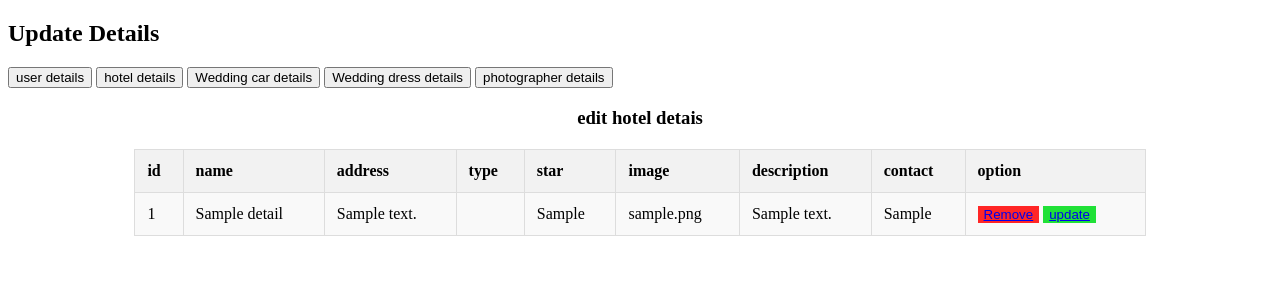
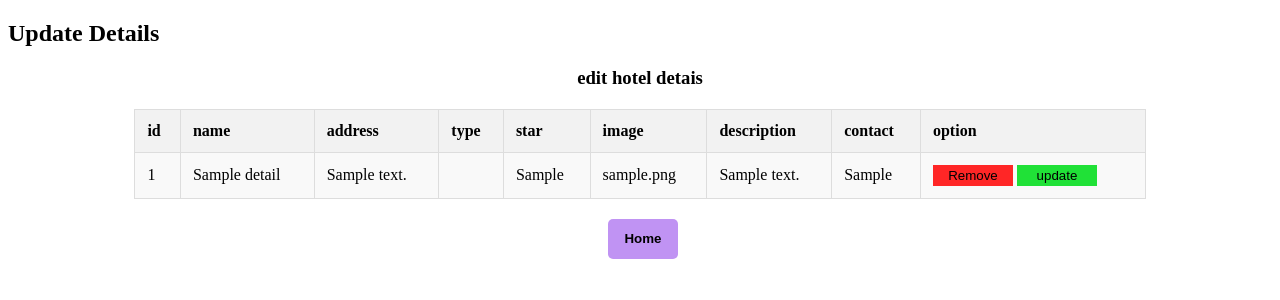
Before and after one commit to ChanakaWickramasingha/Wedding-plannig, a PHP site: page /wed1/admin_hotel.php in a window 1280 px wide. Shown: the top 300 px of the page. Run offline with PHP 8.4, Linux system fonts and the light colour scheme; tables that the repository leaves empty or names only in its code hold one stand-in row (values such as "Sample post").

Commit message:
style/decoration of admin hotel page 'admin_hotel.php'

```diff
--- a/admin_hotel.php
+++ b/admin_hotel.php
@@ -36,6 +36,9 @@ $result = $con -> query($sql)
             text-align: left;
         }
         .r1{
+            width:80px;
+            height:auto;
+            padding:3px;
             background-color:#FF2626;
             border:none;
         }
@@ -43,21 +46,40 @@ $result = $con -> query($sql)
             transform:scale(1.2);
         }
         .u1{
+            width:80px;
+            height:auto;
+            padding:3px;
             background-color:#20E137;
             border:none;
         }
         .u1:hover{
             transform:scale(1.2);
         }
+        .home{
+            width:70px;
+            height:40px;
+            background-color:#C093F3;
+            border:none;
+            border-radius:5px;
+            margin-left:600px;
+
+        }
+        .homelink{
+            text-decoration: none;
+            color:black;
+            font-weight:bold;
+        }
+        .home:hover{
+            background-color:#AF73F1;
+        }
+        .option{
+            text-decoration: none;
+            color:black;
+        }
     </style>
 </head>
 <body>
 <h2>Update Details</h2>
-    <button>user details</button>
-    <button>hotel details</button>
-    <button>Wedding car details</button>
-    <button>Wedding dress details</button>
-    <button>photographer details</button>
 
     <h3>edit hotel detais</h3>
     <table>
@@ -84,8 +106,8 @@ $result = $con -> query($sql)
                 <td><?php echo $rows['image'] ?>
                 <td><?php echo $rows['description'] ?>
                 <td><?php echo $rows['contact'] ?>
-                <td><button class = "r1"><a href = "delete_hotel.php?deleteid=<?php echo $rows['id'];?>">Remove</a></button>
-                <button class = "u1"><a href = "update_hotel.php?updateid=<?php echo $rows['id'];?>">update</a></button></td>
+                <td><button class = "r1"><a class = "option" href = "delete_hotel.php?deleteid=<?php echo $rows['id'];?>">Remove</a></button>
+                <button class = "u1"><a class = "option" href = "update_hotel.php?updateid=<?php echo $rows['id'];?>">update</a></button></td>
             </tr>
 
     <?php
@@ -93,6 +115,7 @@ $result = $con -> query($sql)
         $con->close()
     ?>
     </table>
+    <button class = "home"><a class="homelink" href = "admin_home.php">Home</a></button>
 
 </body>
 </html>
```
